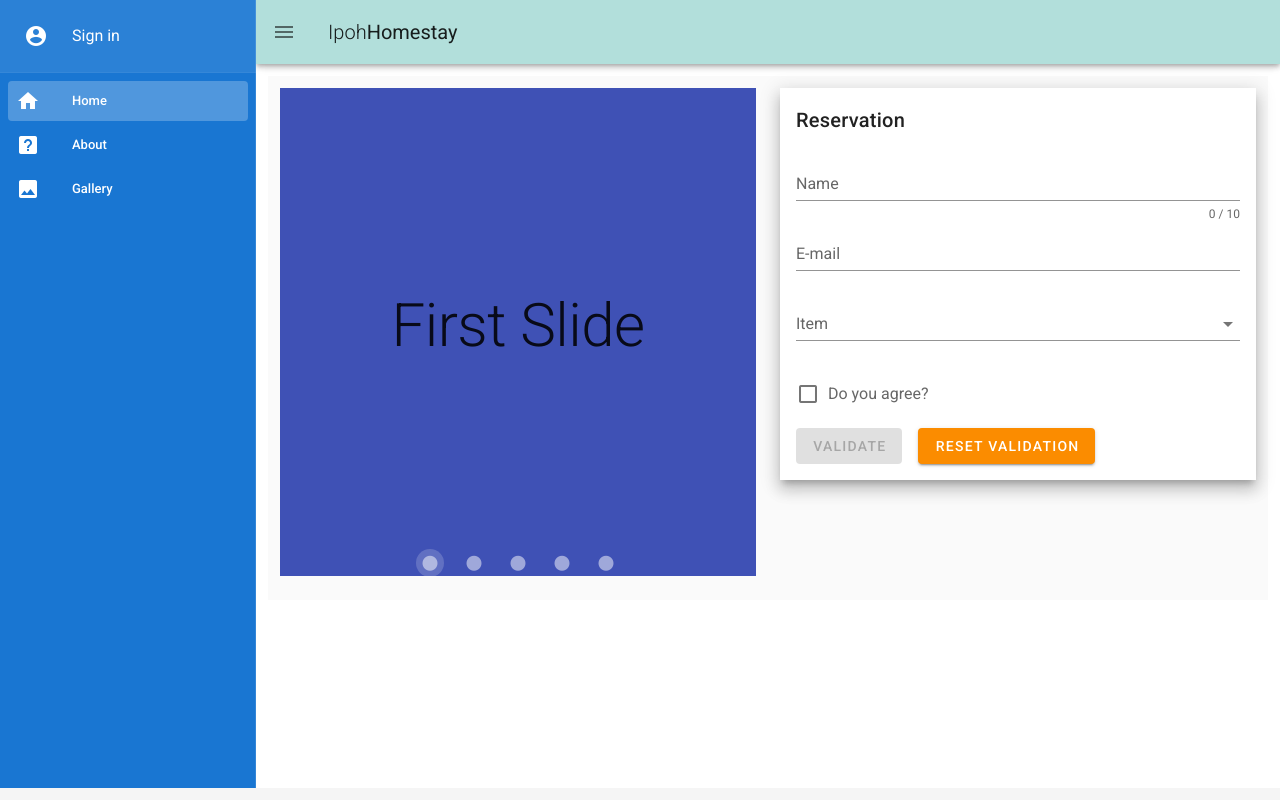
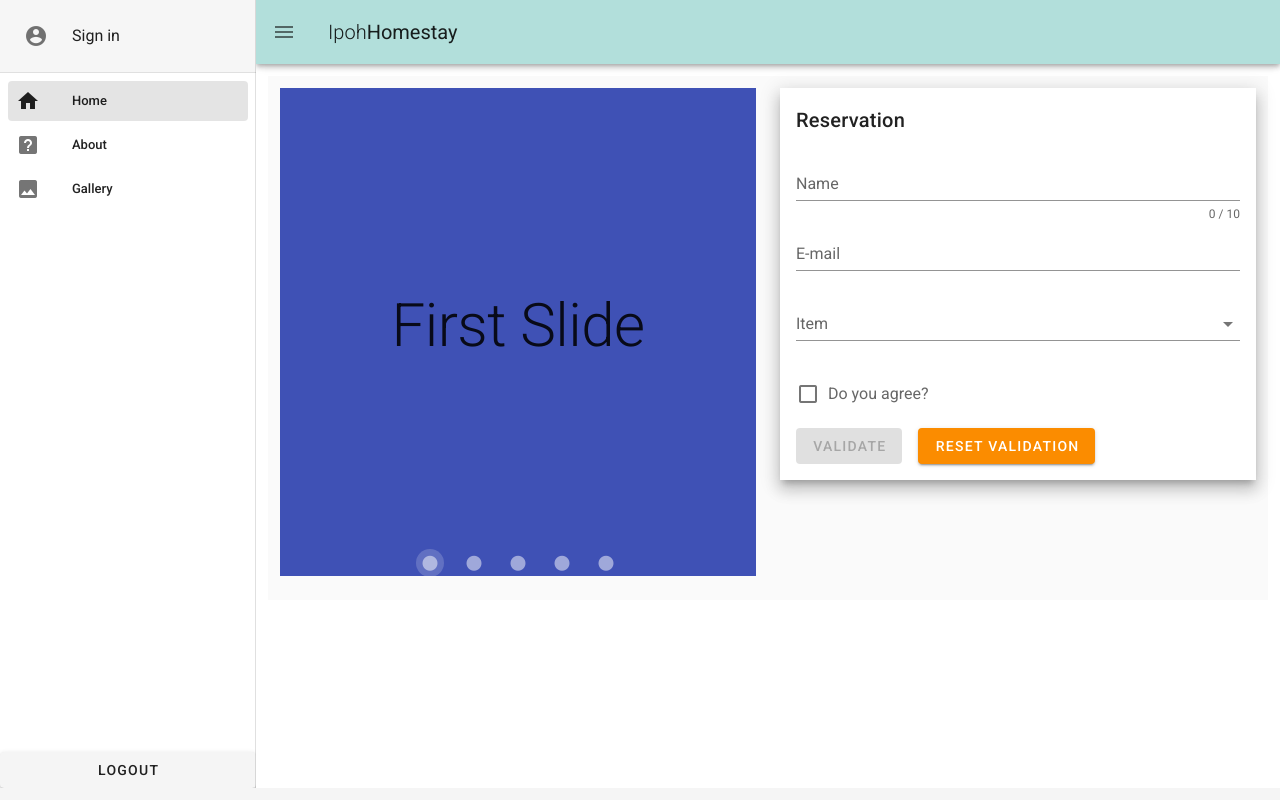
Before and after one commit to chonghow97/FYP-2020-VUE, a Vue app: page / in a window 1280 px wide. Built offline with nearby package versions, Linux system fonts and the light colour scheme.

Commit message:
modify emit

```diff
--- a/src/User.vue
+++ b/src/User.vue
@@ -3,9 +3,15 @@
     <!-- App.vue -->
 
     <v-app>
-      <v-navigation-drawer app v-model="drawer" color="primary" dark>
+      <v-navigation-drawer app v-model="drawer">
         <!-- -->
         <Menu :items="items"></Menu>
+        <template v-slot:append>
+          <div>
+            <v-spacer></v-spacer>
+            <v-btn block>Logout</v-btn>
+          </div>
+        </template>
       </v-navigation-drawer>
 
       <v-app-bar app class="teal lighten-4">
--- a/src/components/Menu.vue
+++ b/src/components/Menu.vue
@@ -1,14 +1,7 @@
 <template>
   <div id="menu">
     <!-- not login -->
-    <v-list-item
-      two-line
-      :class="miniVariant && 'px-0'"
-      @click.stop="dialog = true"
-      v-if="!login"
-      :islogin="islogin()"
-      @update="welcome"
-    >
+    <v-list-item two-line :class="miniVariant && 'px-0'" @click.stop="dialog = true" v-if="!login">
       <v-list-item-avatar>
         <v-icon>{{ Default_Profile }}</v-icon>
       </v-list-item-avatar>
@@ -53,7 +46,7 @@
           <Signin></Signin>
         </v-tab-item>
         <v-tab-item :model="Tab">
-          <Register></Register>
+          <Register v-on:login="Login"></Register>
         </v-tab-item>
       </v-tabs>
     </v-dialog>
@@ -74,11 +67,8 @@ export default {
   }),
   props: { items: { title: String, icon: String, link: String } },
   methods: {
-    welcome() {
-      alert("atest");
-    },
-    islogin(a) {
-      console.log(a);
+    Login: function (a) {
+      this.login = a;
     },
   },
 };
--- a/src/components/Register.vue
+++ b/src/components/Register.vue
@@ -121,7 +121,7 @@ export default {
       //   console.log(this.newUser);
       //   this.$http.post("http://localhost:3000/users/", this.newUser);
       // }
-      this.$emit("islogin", "true");
+      this.$emit("login", "true");
     },
     reset() {
       this.$refs.form.reset();
```
